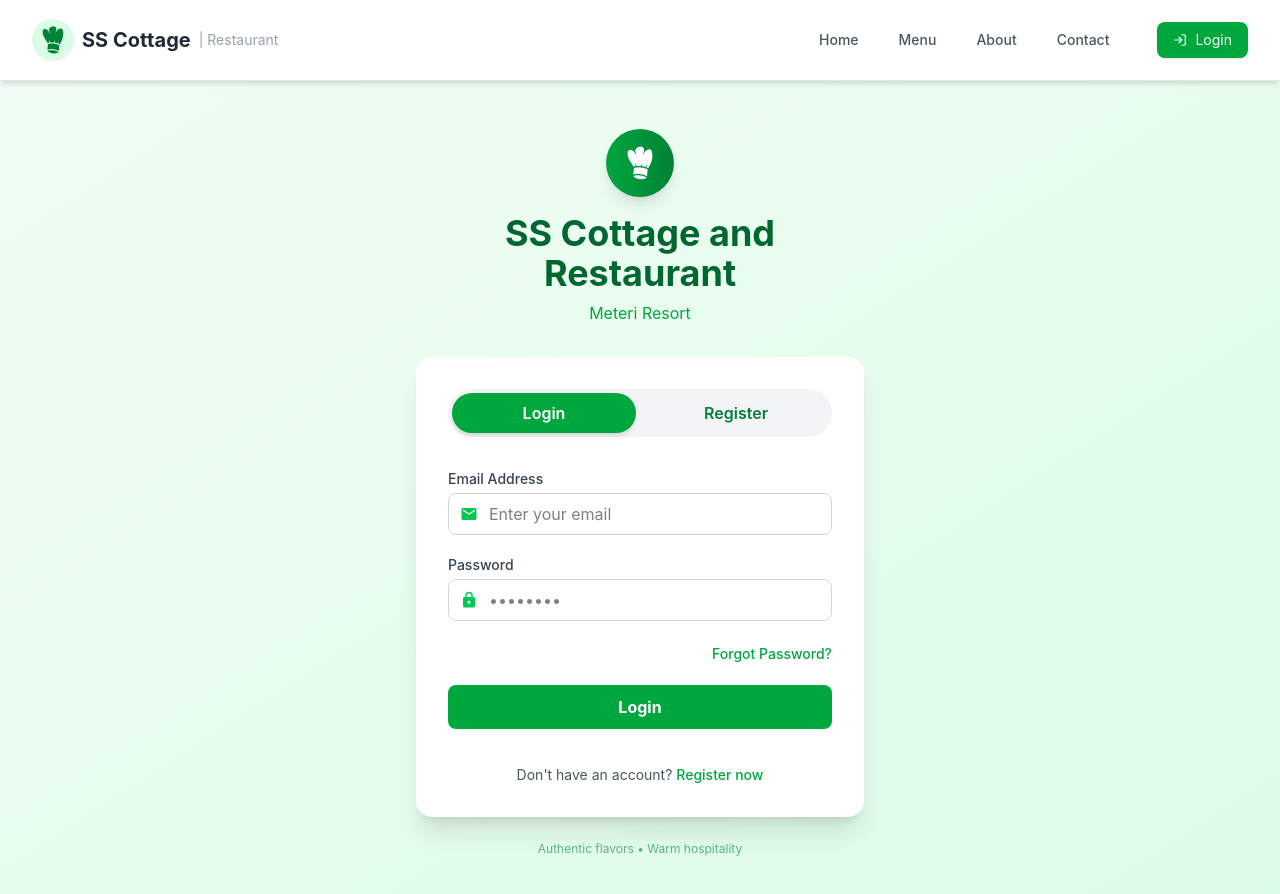
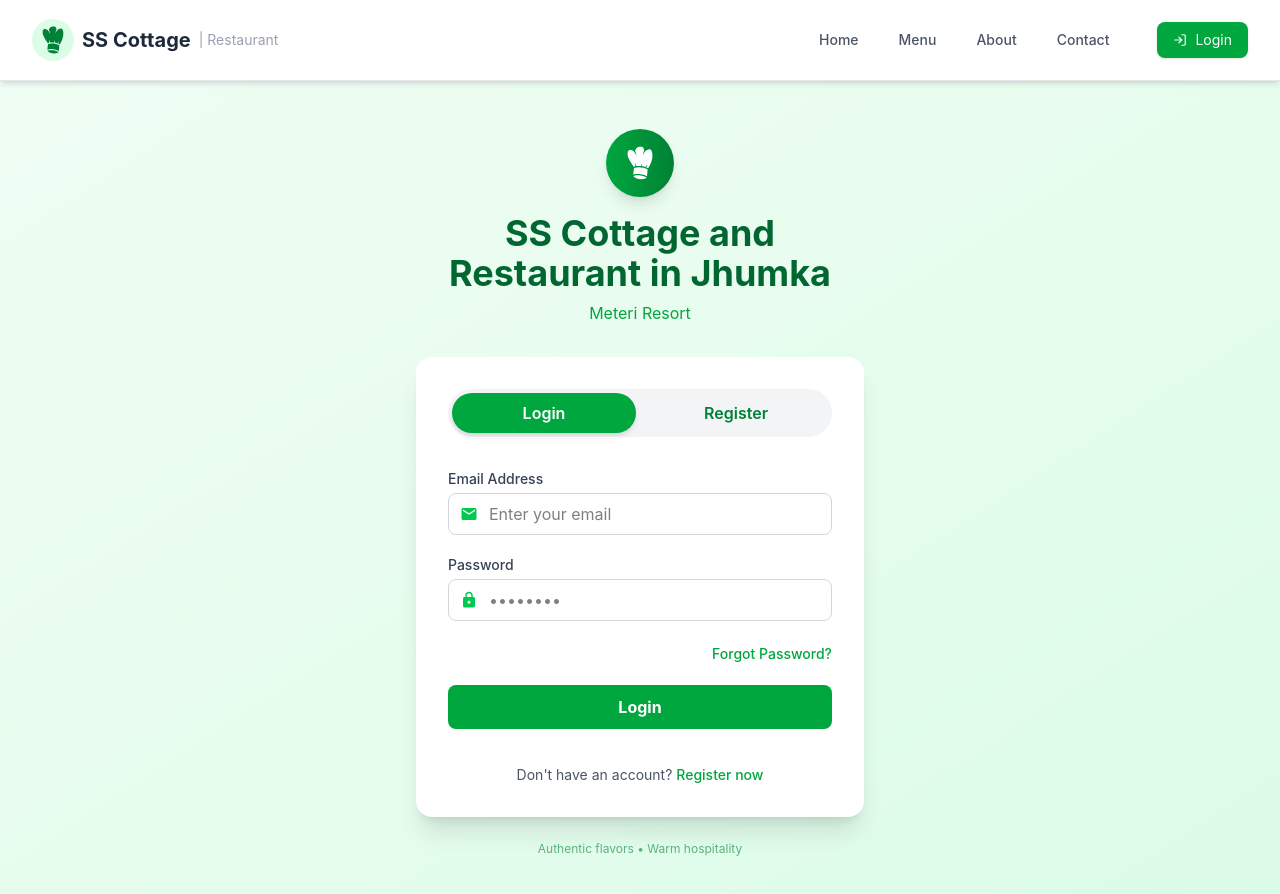
Before and after one commit to acharyanisha1234/Food-del, a React (Vite) app in the folder frontend/: page /login in a window 1280 px wide. Shown: the top 894 px of the page. Built offline with nearby package versions, Linux system fonts and the light colour scheme.

Commit message:
Fix the error coming in Login page

```diff
--- a/frontend/src/pages/Login.jsx
+++ b/frontend/src/pages/Login.jsx
@@ -94,7 +94,7 @@
               <GiChefToque className="text-4xl text-white" />
             </div>
           </div>
-          <h1 className="text-4xl font-bold text-green-800">SS Cottage and Restaurant</h1>
+          <h1 className="text-4xl font-bold text-green-800">SS Cottage and Restaurant in Jhumka </h1>
           <p className="text-green-600 mt-2">Meteri Resort</p>
         </div>
 
```
